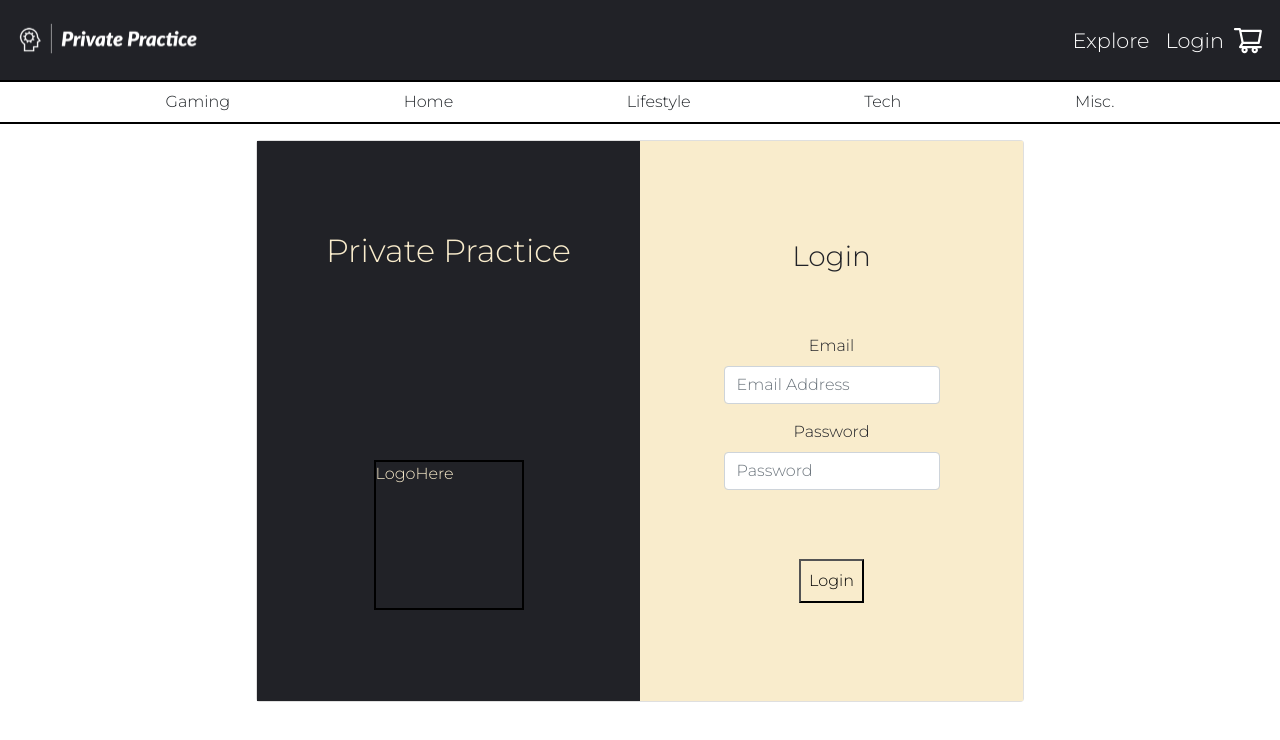
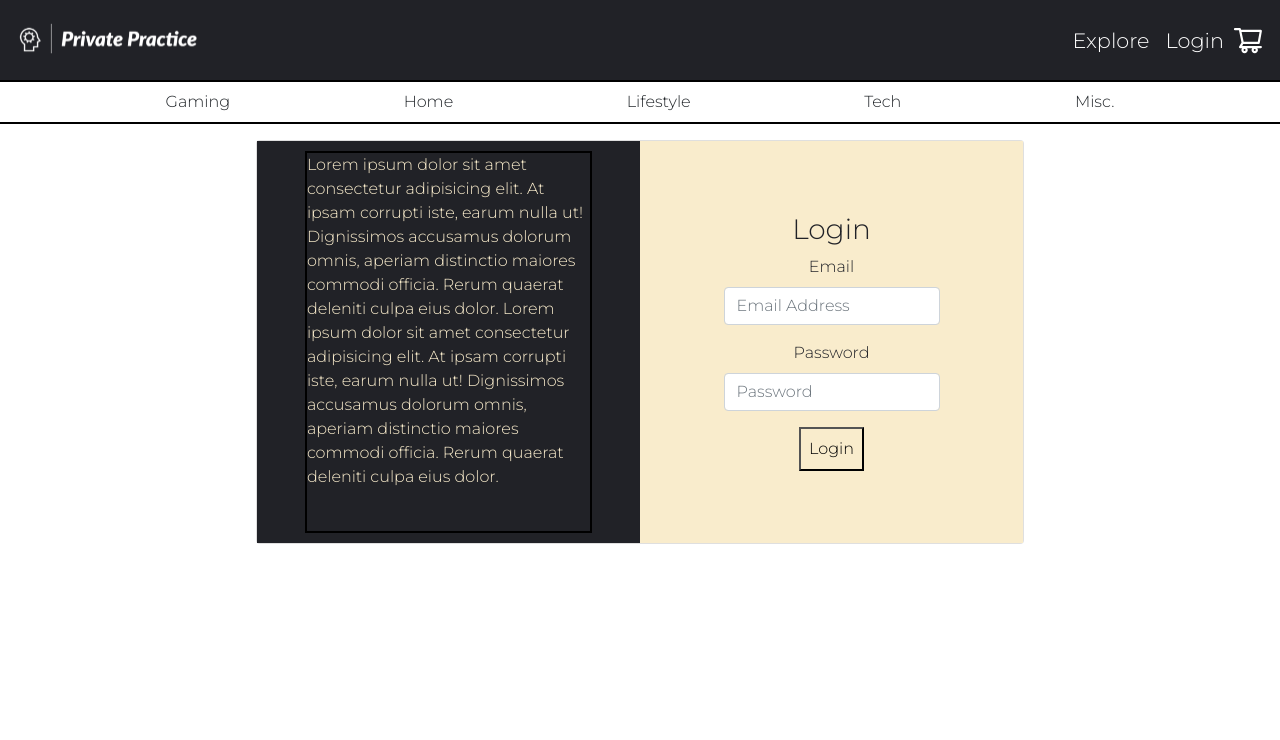
Before and after one commit to Guzzemetti/private-practice, a React (Create React App) app in the folder client/: page /login in a window 1280 px wide. Shown: the top 740 px of the page. Built offline with nearby package versions, Linux system fonts and the light colour scheme.

Commit message:
Updated sizing for the descriptor box so it scales properly, tested several times with google resizing tools

```diff
--- a/client/src/components/login/index.js
+++ b/client/src/components/login/index.js
@@ -14,11 +14,8 @@ const Loginpage = () => {
         <CardBody className="cardBody">
           <div className="bodyItems">
             <div className="loginLogo">
-                            <CardTitle tag="h2" className="form-card-login">
-                                Private Practice
-                            </CardTitle>
               <div className="imageBox">
-                                <p>LogoHere</p>
+                <p>Lorem ipsum dolor sit amet consectetur adipisicing elit. At ipsam corrupti iste, earum nulla ut! Dignissimos accusamus dolorum omnis, aperiam distinctio maiores commodi officia. Rerum quaerat deleniti culpa eius dolor. Lorem ipsum dolor sit amet consectetur adipisicing elit. At ipsam corrupti iste, earum nulla ut! Dignissimos accusamus dolorum omnis, aperiam distinctio maiores commodi officia. Rerum quaerat deleniti culpa eius dolor.</p>
               </div>
             </div>
             {/* This might not be needed */}
--- a/client/src/components/login/login.css
+++ b/client/src/components/login/login.css
@@ -14,6 +14,7 @@
 .cardBody {
   height: 35rem;
   padding: 0;
+  background-color: #f9eccc;
 }
 
 /* Button Stlying */
@@ -58,8 +59,8 @@ and the logo image on the left side of the form */
 /* Sets the dimensions for the logo Div */
 .imageBox {
   border: 2px solid black;
-  width: 150px;
-  height: 150px;
+  width: 75%;
+  height: 75%;
 }
 
 /* styling for the right side of the login form
@@ -70,7 +71,6 @@ includes the Email/Password fields and the login button */
   height: 100%;
   align-items: center;
   justify-content: space-around;
-  background-color: #f9eccc;
   color: #212227;
   width: 40%;
   padding-top: 4.5rem;
@@ -94,7 +94,8 @@ includes the Email/Password fields and the login button */
 #examplePassword {
   width: 100%;
 }
-
+/* --------------------------------------------------------- */
+/* Technically sets the actual width of the input fields */
 .inputRow {
   width: 20rem;
 }
@@ -103,6 +104,15 @@ includes the Email/Password fields and the login button */
 @media only screen and (max-width: 1366px) {
   .loginLogo {
     width: 50%;
+  }
+
+  .cardBody {
+    height: 100%;
+  }
+
+  .imageBox {
+    width: 75%;
+    height: 95%;
   }
 
   .formBody {
```
Lines whose indentation alone changed are shown as unchanged.
